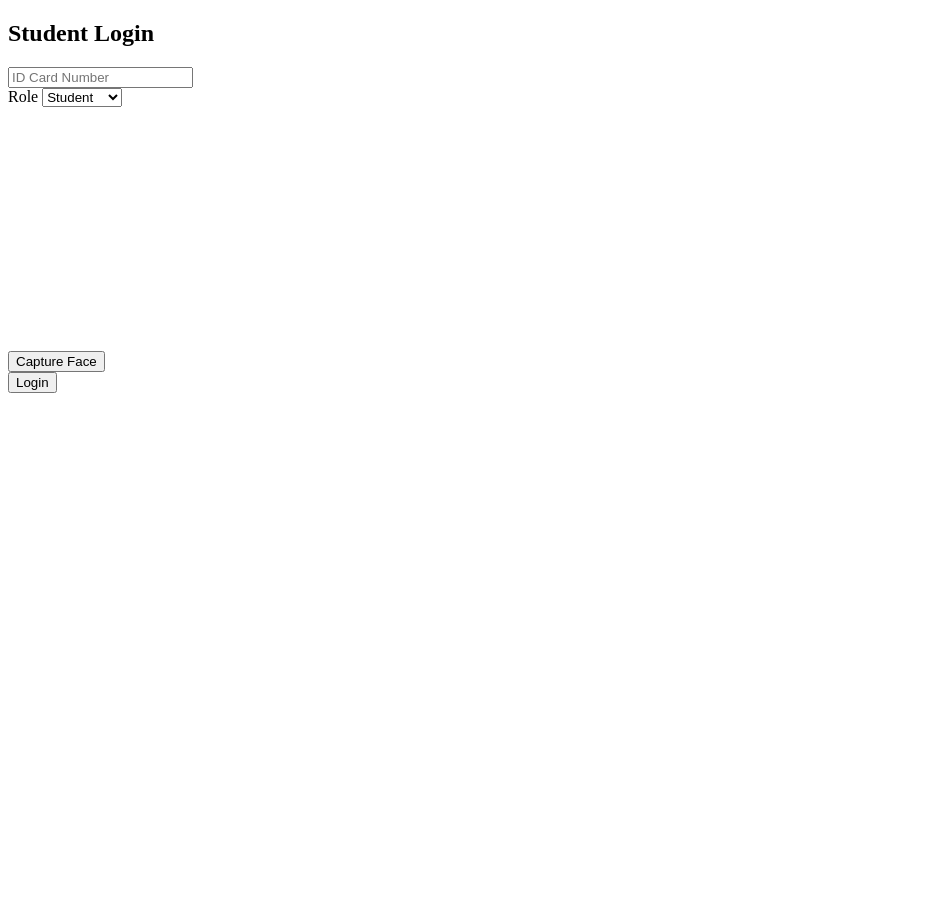
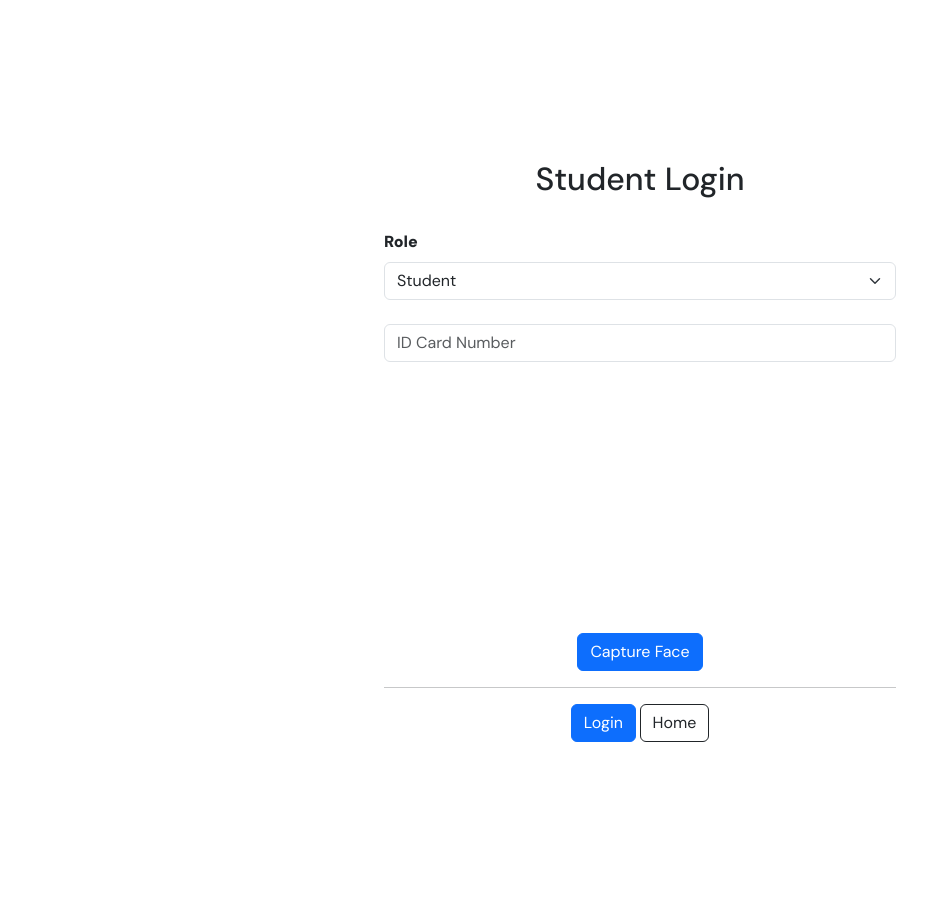
Before and after one commit to cherif201/facial-recognition-project, a Flask app: page /login in a window 1280 px wide. Shown: the whole page, without its empty margins (0-951 px from the left). Before the commit the page ends 393 px from the top, so only its background shows below. Run offline with Flask 3, Linux system fonts and the light colour scheme; some libraries are stand-ins or nearby versions.

Commit message:
style: added to login page

```diff
--- a/templates/login.html
+++ b/templates/login.html
@@ -1,26 +1,46 @@
 <!DOCTYPE html>
 <html lang="en">
+
 <head>
     <meta charset="UTF-8">
     <title>Login - Facial Auth</title>
+    <link href="https://cdn.jsdelivr.net/npm/bootstrap@5.3.6/dist/css/bootstrap.min.css" rel="stylesheet"
+        integrity="sha384-4Q6Gf2aSP4eDXB8Miphtr37CMZZQ5oXLH2yaXMJ2w8e2ZtHTl7GptT4jmndRuHDT" crossorigin="anonymous">
+    <link rel="stylesheet" href="../static/style.css">
+    <link rel="icon" href="../static/images/eye-logo.png">
     <script defer src="/static/login.js"></script>
 </head>
+
 <body>
-    <h2>Student Login</h2>
+    <script src="https://cdn.jsdelivr.net/npm/bootstrap@5.3.6/dist/js/bootstrap.bundle.min.js"
+        integrity="sha384-j1CDi7MgGQ12Z7Qab0qlWQ/Qqz24Gc6BM0thvEMVjHnfYGF0rmFCozFSxQBxwHKO"
+        crossorigin="anonymous"></script>
+    <h2 class="text-center">Student Login</h2>
+    <br />
     <form id="loginForm">
-        <input type="text" name="id_card" id="id_card" placeholder="ID Card Number" required><br>
         <label for="role" class="form-label">Role</label>
         <select class="form-select" name="role" id="role" required>
             <option value="student" selected>Student</option>
             <option value="professor">Professor</option>
         </select><br>
+        <input type="text" name="id_card" id="id_card" placeholder="ID Card Number" required class="form-control"><br>
+        <div class="text-center">
+            <video id="video" width="320" height="240" autoplay class="rounded"></video><br>
+        </div>
 
-        <video id="video" width="320" height="240" autoplay></video><br>
-        <button type="button" id="capture">Capture Face</button><br>
+        <div class="col text-center">
+            <button type="button" id="capture" class="btn btn-primary mx-auto">Capture Face</button><br>
+        </div>
+
         <canvas id="canvas" style="display:none;"></canvas>
         <input type="hidden" name="face_image" id="face_image">
 
-        <button type="submit">Login</button>
+        <hr />
+        <div class="col text-center">
+            <button type="submit" class="btn btn-primary mx-auto">Login</button>
+            <button type="button" class="btn btn-outline-dark">Home</button>
+        </div>
     </form>
 </body>
+
 </html>
```
Also changed, not shown: failed_face_20250517_191552.png (deleted), failed_face_20250517_191700.png (deleted), failed_face_20250517_193343.png (deleted), failed_face_20250517_195853.png (deleted), failed_face_20250517_195913.png (deleted), login_captured_image.png (deleted).
